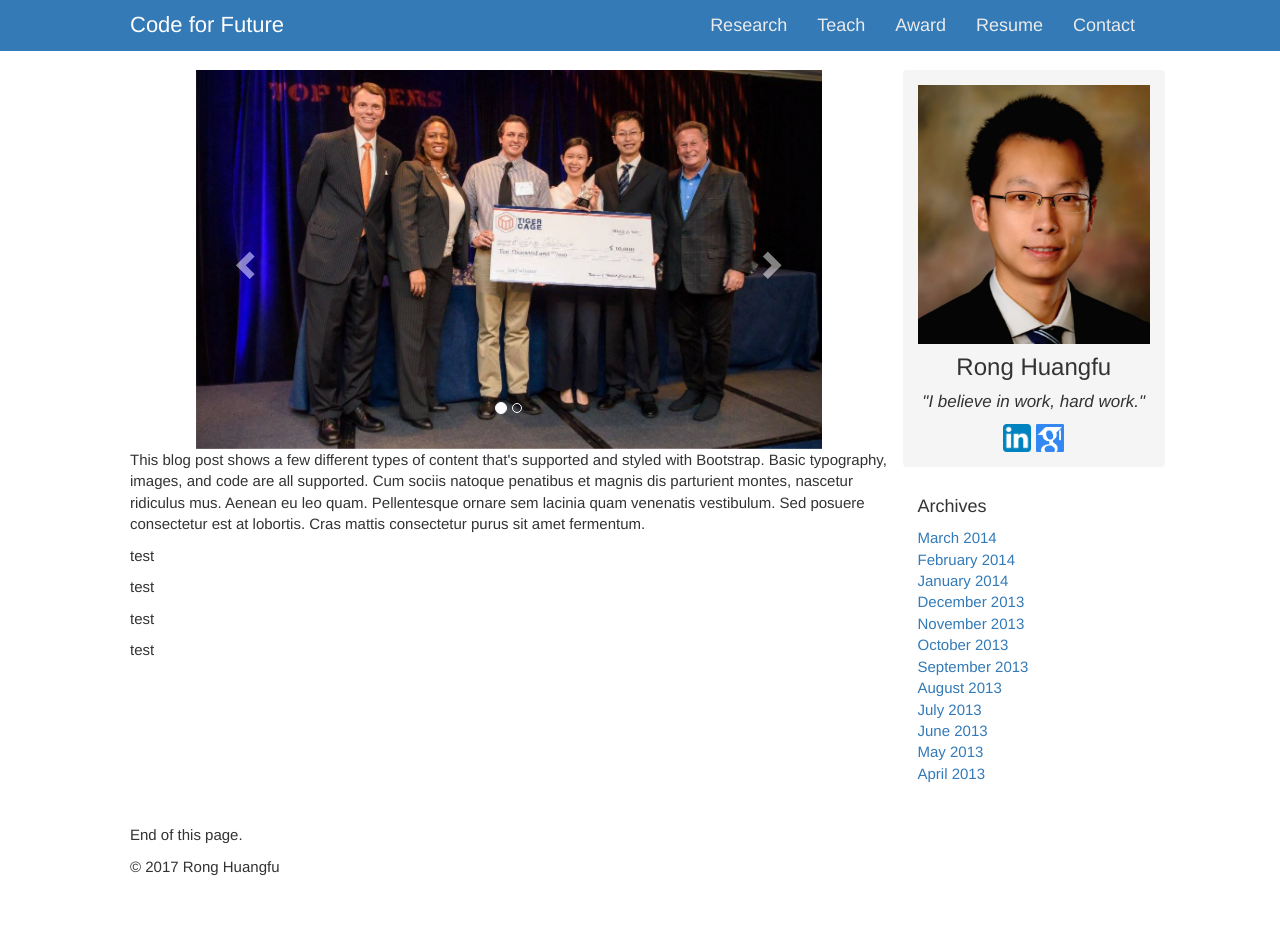
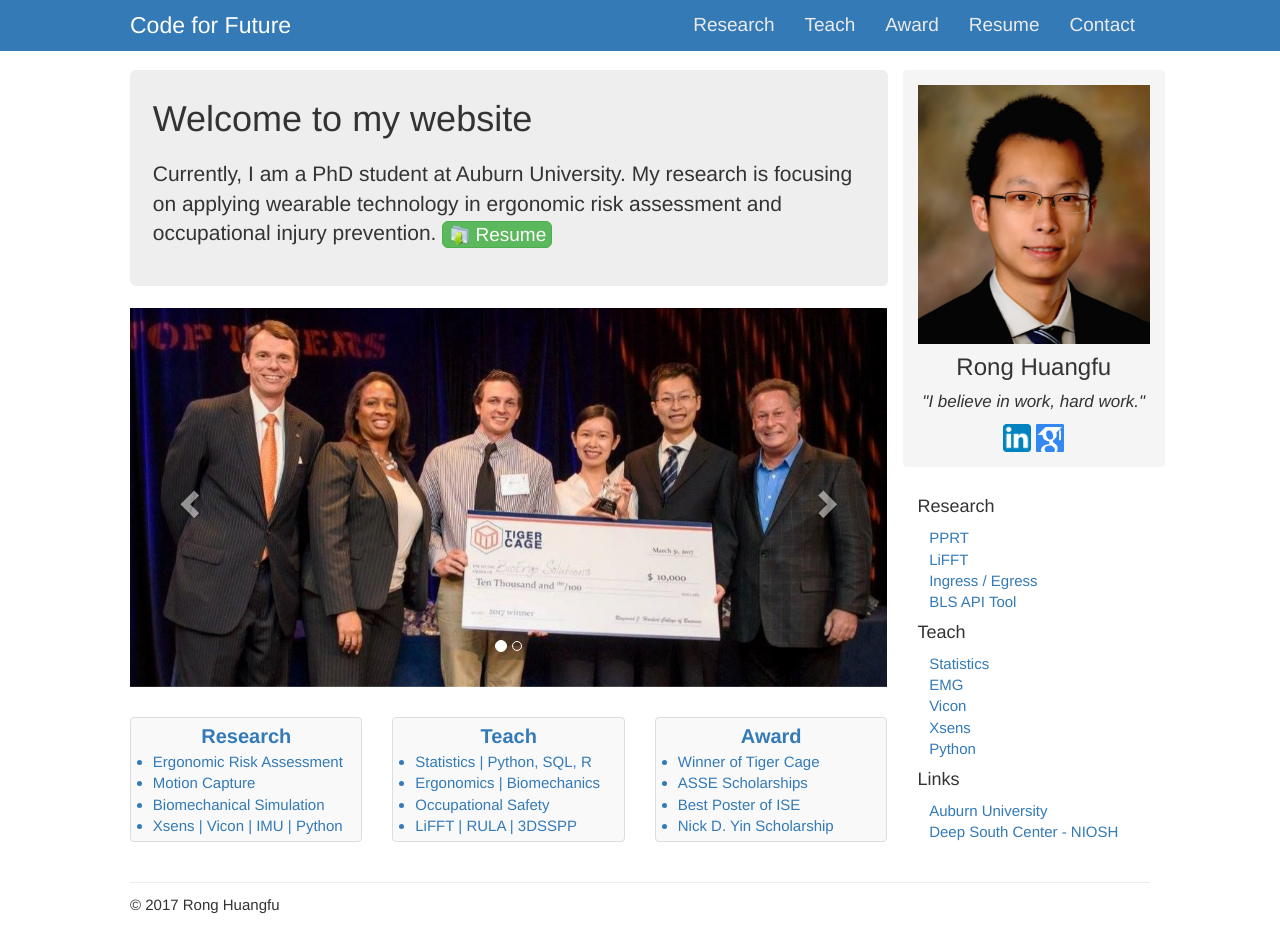
Before and after one commit to RongHF/ErgoWeb, a Django app: page /mysite/ in a window 1280 px wide. Before the commit the page ends 876 px from the top, so only its background shows below. Run offline with Django 3.2, Linux system fonts and the light colour scheme; some libraries are stand-ins or nearby versions.

Commit message:
update templates

```diff
--- a/mysite/static/mysite/css/mysite_local.css
+++ b/mysite/static/mysite/css/mysite_local.css
@@ -4,6 +4,7 @@ body {
     padding-top: 70px;
     font-size: 15px;
 }
+
 
 /* fixed nav bar background color  */
 .navbar-inverse {
@@ -14,7 +15,7 @@ body {
 /* left top */
 .navbar-inverse .navbar-brand {
     color: #ffffff;
-    font-size: 22px;
+    font-size: 23px;
 }
 .navbar-inverse .navbar-brand:hover,
 .navbar-inverse .navbar-brand:focus {
@@ -22,10 +23,9 @@ body {
     background-color: transparent;
 }
 
-
 .navbar-inverse .navbar-nav > li > a {
   color: #ebebeb;
-    font-size: 18px;
+    font-size: 19px;
 }
 .navbar-inverse .navbar-nav > li > a:hover,
 .navbar-inverse .navbar-nav > li > a:focus {
@@ -38,3 +38,16 @@ body {
   color: #fff;
   background-color: #2e6da4;
 }
+
+.thumbnail {
+    background-color: #f9f9f9;
+}
+.thumbnail > p {
+    text-align: center;
+    font-size: 20px;
+    margin: 0% 0% 0% 0%;
+}
+.thumbnail > ul {
+    padding-left: 8%;
+    margin-bottom: 0%;
+}
--- /dev/null
+++ b/mysite/templates/mysite/include_mysite_main.html
@@ -0,0 +1,155 @@
+{% block content %}
+
+    <div class="row">
+        <!-- content, left side -->
+        <div class="col-xs-12 col-sm-9">
+            {% load staticfiles %}
+             <div class="jumbotron" style="padding: 3% 3% 3% 3%;margin-bottom: 3%;">
+
+                 <p style="font-size: 36px;">Welcome to my website</p>
+                 <p class="lead">
+                     Currently, I am a PhD student at Auburn University.
+                     My research is focusing on applying wearable technology in ergonomic risk assessment and occupational
+                     injury prevention.
+                    <a class="btn btn-lg btn-success" href="#" role="button"
+                       style="padding: 0px 5px; font-size: 19px;" download="Rong_Huangfu_Resume.pdf">
+                         <img src="{% static 'mysite/img/downloads.ico' %}" width="22px"> Resume
+                     </a>
+                 </p>
+                 <!--
+                 <p style="text-align: center; ">
+                     <a class="btn btn-lg btn-success" href="#" role="button"
+                       style="padding: 10px 20px; font-size: 21px;" download="Rong_Huangfu_Resume.pdf">
+                         Resume
+                     </a>
+                 </p>
+                 -->
+            </div>
+
+            <!-- this div row is for slide show -->
+            <div class="row" style="padding: 0% 2% 2% 2%;">
+                <div id="carousel-example-generic" class="carousel slide" data-ride="carousel">
+                    <ol class="carousel-indicators">
+                          <li data-target="#carousel-example-generic" data-slide-to="0" class="active"></li>
+                          <li data-target="#carousel-example-generic" data-slide-to="1"></li>
+                    </ol>
+                        <div class="carousel-inner" role="listbox">
+                            <div class="item active">
+                            <img src="{% static 'mysite/img/tiger_cage_1.jpg' %}" alt="First slide">
+                            </div>
+
+                            <div class="item">
+                            <img src="{% static 'mysite/img/ASSE AL-2016.JPG' %}" alt="Second slide">
+                            </div>
+
+                        </div>
+                        <a class="left carousel-control" href="#carousel-example-generic" role="button" data-slide="prev">
+                          <span class="glyphicon glyphicon-chevron-left" aria-hidden="true"></span>
+                          <span class="sr-only">Previous</span>
+                        </a>
+                        <a class="right carousel-control" href="#carousel-example-generic" role="button" data-slide="next">
+                          <span class="glyphicon glyphicon-chevron-right" aria-hidden="true"></span>
+                          <span class="sr-only">Next</span>
+                        </a>
+                </div>
+
+            </div>
+
+
+            <div class="row" style="padding: 2% 0% 1% 0%;">
+                <div class="col-sm-4">
+                    <a href="#" class="thumbnail">
+                        <p>
+                            <b>Research</b>
+                        </p>
+                        <ul>
+                            <li>Ergonomic Risk Assessment</li>
+                            <li>Motion Capture</li>
+                            <li>Biomechanical Simulation</li>
+                            <li>Xsens | Vicon | IMU | Python</li>
+                        </ul>
+                    </a>
+                </div>
+                <div class="col-sm-4">
+                    <a href="#" class="thumbnail">
+                        <p>
+                            <b>Teach</b>
+                        </p>
+                        <ul>
+                            <li>Statistics | Python, SQL, R</li>
+                            <li>Ergonomics | Biomechanics</li>
+                            <li>Occupational Safety</li>
+                            <li>LiFFT | RULA | 3DSSPP </li>
+                        </ul>
+                    </a>
+                </div>
+                <div class="col-sm-4">
+                    <a href="#" class="thumbnail">
+                        <p>
+                            <b>Award</b>
+                        </p>
+                        <ul>
+                            <li>Winner of Tiger Cage</li>
+                            <li>ASSE Scholarships</li>
+                            <li>Best Poster of ISE</li>
+                            <li>Nick D. Yin Scholarship</li>
+                        </ul>
+                    </a>
+                </div>
+            </div>
+
+        </div>
+
+        <!-- nav, right side -->
+        <div class="col-xs-6 col-sm-3 blog-sidebar">
+            <div class="sidebar-module sidebar-module-inset">
+                {% load staticfiles %}
+                <img src="{% static 'mysite/img/Rong Huangfu.jpg' %}" width="100%">
+                <h3 style="text-align: center; margin-top: 10px;">
+                    Rong Huangfu
+
+                </h3>
+
+                <p style="margin-bottom: 10px;"><i>"I believe in work, hard work."</i></p>
+
+                <p>
+                    <!-- target="_blank" used to let the link open in an new tab -->
+                    <a href="https://www.linkedin.com/in/ronghuangfu/" target="_blank">
+                        <img src="{% static 'mysite/img/linkedin.png' %}" width="28px">
+                    </a>
+                    <a href="https://scholar.google.com/citations?user=mB8zT8kAAAAJ&hl=en" target="_blank">
+                        <img src="{% static 'mysite/img/googlescholar.png' %}" width="28px">
+                    </a>
+                </p>
+
+            </div>
+
+        <div class="sidebar-module">
+            <h4>Research</h4>
+            <ol class="list-unstyled" style="padding-left: 5%;">
+              <li><a href="#">PPRT</a></li>
+              <li><a href="#">LiFFT</a></li>
+              <li><a href="#">Ingress / Egress</a></li>
+              <li><a href="#">BLS API Tool</a></li>
+            </ol>
+            <h4>Teach</h4>
+            <ol class="list-unstyled" style="padding-left: 5%;">
+              <li><a href="#">Statistics</a></li>
+              <li><a href="#">EMG</a></li>
+              <li><a href="#">Vicon</a></li>
+              <li><a href="#">Xsens</a></li>
+              <li><a href="#">Python</a></li>
+            </ol>
+            <h4>Links</h4>
+            <ol class="list-unstyled" style="padding-left: 5%;">
+              <li><a href="#">Auburn University</a></li>
+              <li><a href="http://www.soph.uab.edu/dsc/">Deep South Center - NIOSH</a></li>
+            </ol>
+        </div>
+
+
+        </div><!--/.sidebar-offcanvas-->
+    </div> <!-- row -->
+
+
+{% endblock %}
--- a/mysite/templates/mysite/mysite_header.html
+++ b/mysite/templates/mysite/mysite_header.html
@@ -80,7 +80,9 @@
     </div>
 
 
+
     <div class="container">
+        <hr style="margin: 0 0 1% 0;">
         <footer class="footer">
           <p>&copy; 2017 Rong Huangfu</p>
         </footer>
--- a/mysite/templates/mysite/mysite_home.html
+++ b/mysite/templates/mysite/mysite_home.html
@@ -1,8 +1,7 @@
 {% extends "mysite/mysite_header.html" %}
-
 
 {% block content %}
 
-{% include "mysite/mysite_main.html" %}
+{% include "mysite/include_mysite_main.html" %}
 
 {% endblock %}
--- a/mysite/templates/mysite/mysite_main.html
+++ /dev/null
@@ -1,101 +0,0 @@
-{% block content %}
-
-    <div class="row">
-        <!-- content, left side -->
-        <div class="col-xs-12 col-sm-9">
-            <div class="row">
-                <div class="col-sm-1">
-
-                </div>
-
-                <div class="col-sm-10">
-                    <div id="carousel-example-generic" class="carousel slide" data-ride="carousel">
-                        <ol class="carousel-indicators">
-                          <li data-target="#carousel-example-generic" data-slide-to="0" class="active"></li>
-                          <li data-target="#carousel-example-generic" data-slide-to="1"></li>
-                        </ol>
-                        <div class="carousel-inner" role="listbox">
-                          {% load staticfiles %}
-                          <div class="item active">
-                            <img src="{% static 'mysite/img/tiger_cage_1.jpg' %}" alt="First slide">
-                          </div>
-                          <div class="item">
-                            <img src="{% static 'mysite/img/tiger_cage_2.jpg' %}" alt="Second slide">
-                          </div>
-
-                        </div>
-                        <a class="left carousel-control" href="#carousel-example-generic" role="button" data-slide="prev">
-                          <span class="glyphicon glyphicon-chevron-left" aria-hidden="true"></span>
-                          <span class="sr-only">Previous</span>
-                        </a>
-                        <a class="right carousel-control" href="#carousel-example-generic" role="button" data-slide="next">
-                          <span class="glyphicon glyphicon-chevron-right" aria-hidden="true"></span>
-                          <span class="sr-only">Next</span>
-                        </a>
-                    </div>
-                </div>
-                <div class="col-sm-1">
-                </div>
-            </div>
-
-
-
-            <p>This blog post shows a few different types of content that's supported and styled with Bootstrap. Basic typography, images, and code are all supported.
-
-Cum sociis natoque penatibus et magnis dis parturient montes, nascetur ridiculus mus. Aenean eu leo quam. Pellentesque ornare sem lacinia quam venenatis vestibulum. Sed posuere consectetur est at lobortis. Cras mattis consectetur purus sit amet fermentum.</p>
-            <p>test</p>
-            <p>test</p>
-            <p>test</p>
-            <p>test</p>
-
-        </div>
-
-        <!-- nav, right side -->
-        <div class="col-xs-6 col-sm-3 blog-sidebar">
-            <div class="sidebar-module sidebar-module-inset">
-                {% load staticfiles %}
-                <img src="{% static 'mysite/img/Rong Huangfu.jpg' %}" width="100%">
-                <h3 style="text-align: center; margin-top: 10px;">
-                    Rong Huangfu
-
-                </h3>
-
-                <p style="margin-bottom: 10px;"><i>"I believe in work, hard work."</i></p>
-
-                <p>
-                    <a href="https://www.linkedin.com/in/ronghuangfu/">
-                        <img src="{% static 'mysite/img/linkedin.png' %}" width="28px">
-                    </a>
-                    <a href="https://scholar.google.com/citations?user=mB8zT8kAAAAJ&hl=en">
-                        <img src="{% static 'mysite/img/googlescholar.png' %}" width="28px">
-                    </a>
-                </p>
-
-            </div>
-
-         <div class="sidebar-module">
-            <h4>Archives</h4>
-            <ol class="list-unstyled">
-              <li><a href="#">March 2014</a></li>
-              <li><a href="#">February 2014</a></li>
-              <li><a href="#">January 2014</a></li>
-              <li><a href="#">December 2013</a></li>
-              <li><a href="#">November 2013</a></li>
-              <li><a href="#">October 2013</a></li>
-              <li><a href="#">September 2013</a></li>
-              <li><a href="#">August 2013</a></li>
-              <li><a href="#">July 2013</a></li>
-              <li><a href="#">June 2013</a></li>
-              <li><a href="#">May 2013</a></li>
-              <li><a href="#">April 2013</a></li>
-            </ol>
-          </div>
-
-          </div>
-        </div><!--/.sidebar-offcanvas-->
-
-        <p>End of this page.</p>
-    </div> <!-- row -->
-
-
-{% endblock %}
```
Also changed, not shown: mysite/static/mysite/img/ASSE AL-2016.JPG (added), mysite/static/mysite/img/downloads.ico (added), mysite/static/mysite/img/research.jpg (added), mysite/static/mysite/img/tiger_cage_1-.jpg (added), mysite/static/mysite/img/tiger_cage_1.jpg.
